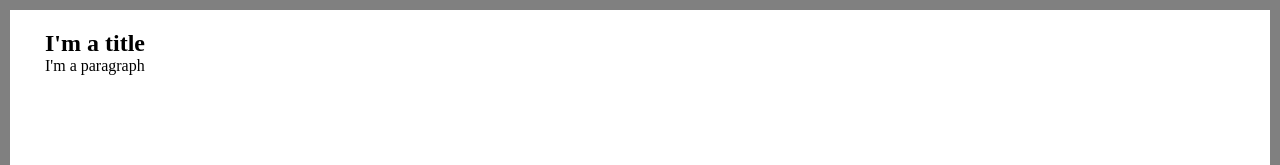
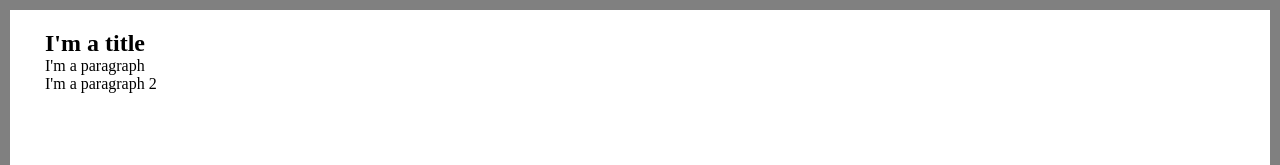
Before and after one commit to edwinj-ac/Definitive-html-CSS-course---Platzi, a plain HTML site: page CSS/classBoxModel/index.html in a window 1280 px wide. Shown: the top 165 px of the page. Drawn offline with Linux system fonts and the light colour scheme.

Commit message:
Little change

```diff
--- a/CSS/classBoxModel/index.html
+++ b/CSS/classBoxModel/index.html
@@ -13,6 +13,7 @@
             <h1>I'm a title</h1>
             <div>
                 <p>I'm a paragraph</p>
+                <p>I'm a paragraph 2</p>
             </div>
         </section>
     </main>
```
